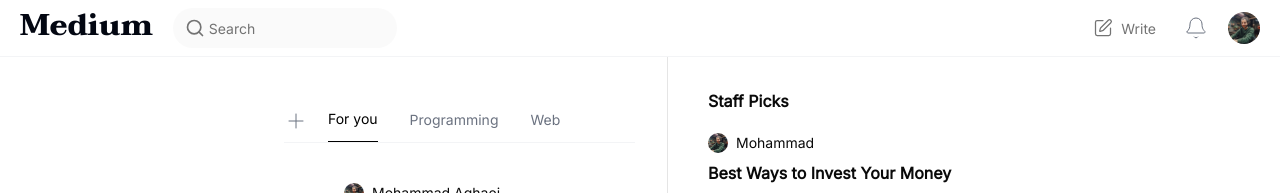
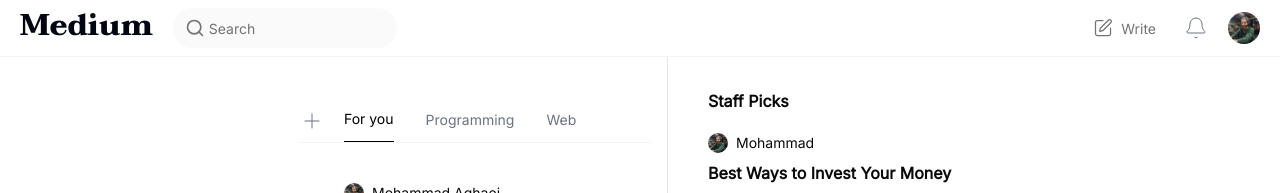
Before and after one commit to 52-Hertz-Mind/medium-clone, a Next.js app: page / in a window 1280 px wide. Shown: the top 193 px of the page. Built offline with nearby package versions, Linux system fonts and the light colour scheme.

Commit message:
[#6-UPDATE] tabnavigation sizing

```diff
--- a/src/app/(components)/TabNavigation.tsx
+++ b/src/app/(components)/TabNavigation.tsx
@@ -13,14 +13,11 @@ function TabNavigation({
   isPlusNeeded,
   pageLink,
 }: TabNavigationProps) {
-  //region hooks
   const router = useRouter();
   const searchParams = useSearchParams();
   const pathname = usePathname();
-  //endregin
 
   const isProfilePage = pathname.startsWith("/@");
-  // Clean up the username by removing any @ symbols
   const cleanUsername = pageLink?.replace(/%40/, "");
 
   const activeTab = isProfilePage
@@ -29,19 +26,16 @@ function TabNavigation({
       : "home"
     : searchParams.get("topic") || linkNames[0].toLowerCase();
 
-  //region functions
   function handleTabClick(tabName: string) {
     const tabLower = tabName.toLowerCase();
 
     if (isProfilePage) {
-      // Profile page navigation logic
       if (tabLower === "home") {
         router.push(`/@${cleanUsername}`);
       } else if (tabLower === "about") {
         router.push(`/@${cleanUsername}/about`);
       }
     } else {
-      // Homepage navigation logic
       if (tabLower === "for you") {
         router.replace("/");
       } else {
@@ -49,11 +43,9 @@ function TabNavigation({
       }
     }
   }
-  //endregion
 
-  //region template
   return (
-    <div className="flex border-b bg-white border-gray-100 justify-start w-11/12 pt-3 sticky top-0 z-30">
+    <div className="w-11/12 mx-auto flex border-b bg-white border-gray-100 justify-start pt-3 sticky top-0 z-30">
       {isPlusNeeded && (
         <Plus
           className="mr-5 text-gray-500 rounded-full hover:bg-gray-100 cursor-pointer"
@@ -77,7 +69,6 @@ function TabNavigation({
       })}
     </div>
   );
-  //endregion
 }
 
 export default TabNavigation;
```
